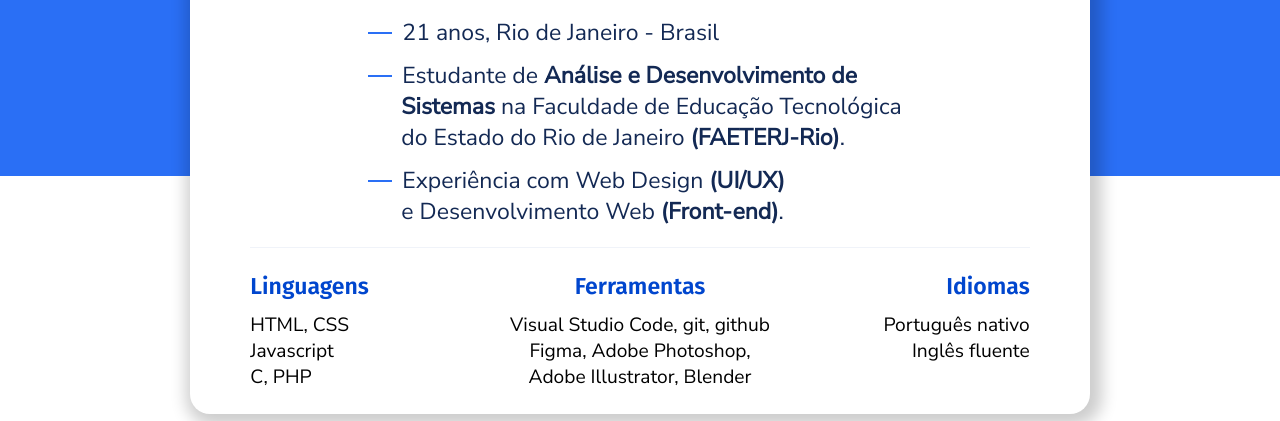
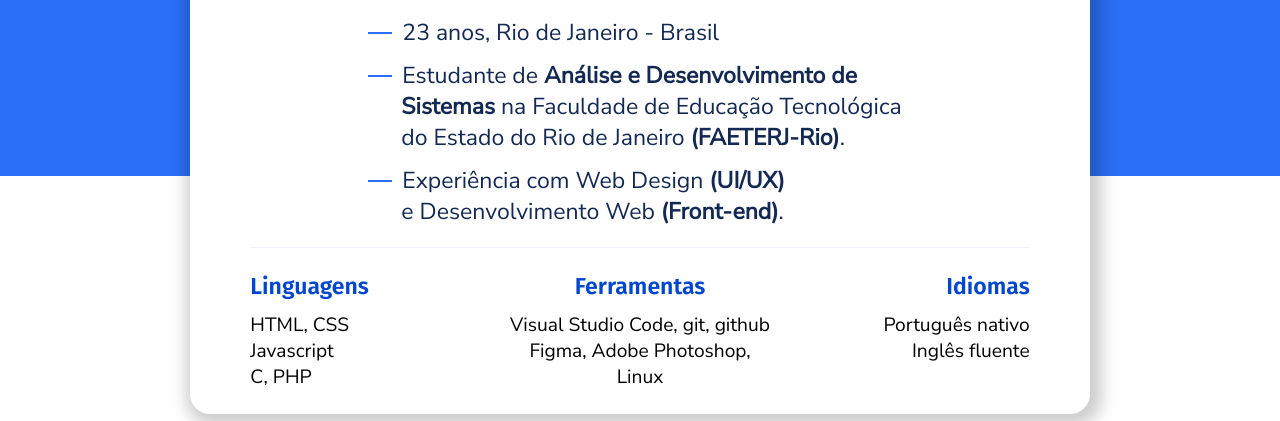
Before and after one commit to ophrbs/ophrbs.github.io, a plain HTML site: page index.html in a window 1280 px wide. Shown: the part 531-952 px from the top of the page. Drawn offline with Linux system fonts and the light colour scheme.

Commit message:
Update index.html

```diff
--- a/index.html
+++ b/index.html
@@ -36,7 +36,7 @@
         <h3 class="titulo-2">Resumo e conhecimentos</h3>
 
         <div class="sobre-textos">
-          <p class="texto-1"><span></span>21 anos, Rio de Janeiro - Brasil</p>
+          <p class="texto-1"><span></span>23 anos, Rio de Janeiro - Brasil</p>
           <p class="texto-1"><span></span>Estudante de <strong>Análise e Desenvolvimento de<br>&emsp;Sistemas</strong> na Faculdade de Educação Tecnológica<br>&emsp;do Estado do Rio de Janeiro <strong>(FAETERJ-Rio)</strong>.</p>
           <p class="texto-1"><span></span>Experiência com Web Design <strong>(UI/UX)</strong><br>&emsp;e Desenvolvimento Web <strong>(Front-end)</strong>.</p>
         </div>
@@ -49,7 +49,7 @@
 
           <div class="skills-ferramentas">
             <h3 class="titulo-3 titulo-skills">Ferramentas</h3>
-            <p class="texto-2">Visual Studio Code, git, github<br>Figma, Adobe Photoshop,<br>Adobe Illustrator, Blender</p>
+            <p class="texto-2">Visual Studio Code, git, github<br>Figma, Adobe Photoshop,<br>Linux</p>
           </div>
 
           <div class="skills-idiomas">
```
